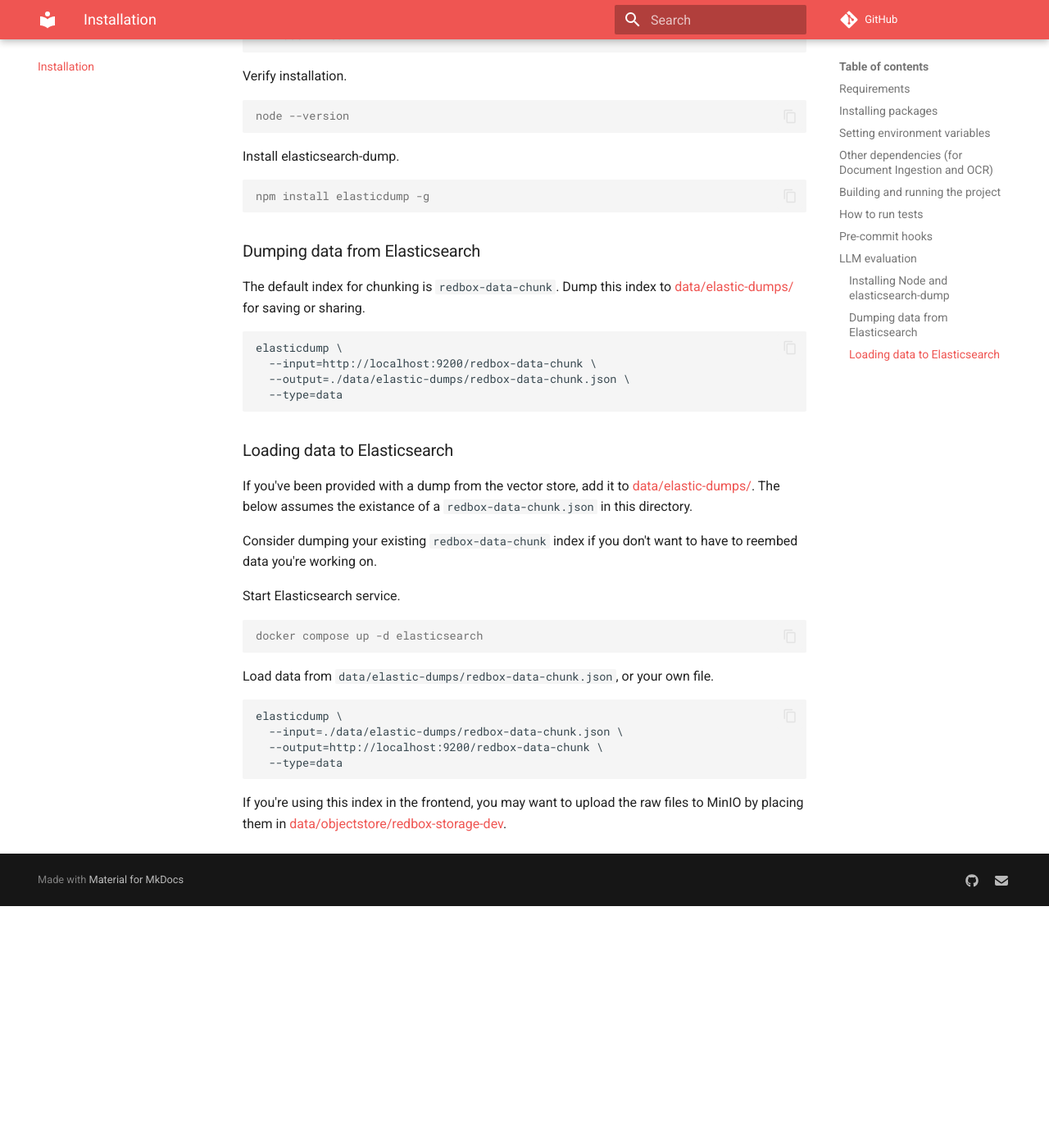
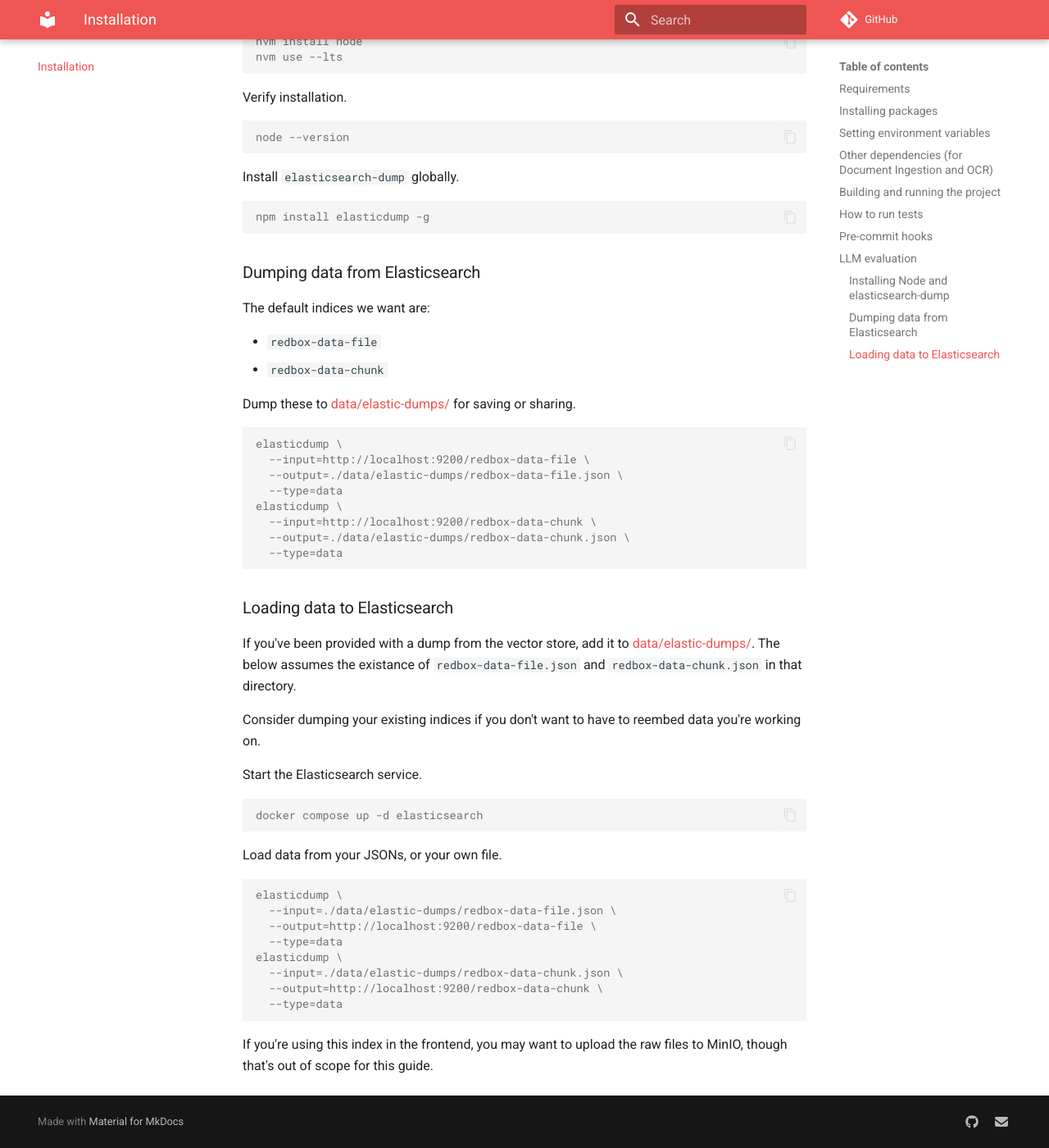
Before and after one commit to i-dot-ai/redbox, an MkDocs documentation site: the page built from docs/DEVELOPER_SETUP.md, in a window 1280 px wide and 1400 px high, scrolled down 3779 px. Shown: the whole window at 82% size. Built offline with MkDocs 1.6.1 and Material for MkDocs 9.7.7, drawn with Linux system fonts in a browser that asks for light colours; comment, search, counter and statistics services are not loaded; before the commit the page ends 4884 px from its top, so only the background shows below that; some of the changed text lies outside the part shown.

Commit message:
Finished guide to using elasticsearch-dump, and verified that it works

````diff
--- a/docs/DEVELOPER_SETUP.md
+++ b/docs/DEVELOPER_SETUP.md
@@ -131,23 +131,23 @@ Notebooks with some standard methods to evaluate the LLM can be found in the [no
 
 You may want to evaluate using versioned datasets in conjunction with a snapshot of the pre-embedded vector store.
 
-We use [elasticsearch-dump](https://github.com/elasticsearch-dump/elasticsearch-dump) to save and load data from the vector store.
+We use [elasticsearch-dump](https://github.com/elasticsearch-dump/elasticsearch-dump) to save and load bulk data from the vector store.
 
-### Installing Node and elasticsearch-dump
+### Installing Node and `elasticsearch-dump`
 
-Install [Node and npm](https://docs.npmjs.com/downloading-and-installing-node-js-and-npm) (Node package manager) if you don't already have them. We recommend using [nvm](https://github.com/nvm-sh/nvm?tab=readme-ov-file#installing-and-updating) (Node version manager) to do this.
+Install [Node and `npm`](https://docs.npmjs.com/downloading-and-installing-node-js-and-npm) (Node package manager) if you don't already have them. We recommend using [`nvm`](https://github.com/nvm-sh/nvm?tab=readme-ov-file#installing-and-updating) (Node version manager) to do this.
 
-If you know about Node you should follow the tools' documentation. We endeavour to provide a quickstart here which will install elasticdump globally. This is generally not good practise.
+If you're familiar with Node or use it regularly we recommend following your own processes or the tools' documentation. We endeavour to provide a quickstart here which will install `nvm`, Node, `npm` and `elasticsearch-dump` globally. This is generally not good practise.
 
-To install NVM:
+To install `nvm`:
 
 ```console
 curl -o- https://raw.githubusercontent.com/nvm-sh/nvm/v0.39.7/install.sh | bash
 ```
 
-Then restart your terminal.
+Restart your terminal.
 
-Then to install Node:
+Install Node.
 
 ```console
 nvm install node
@@ -160,7 +160,7 @@ Verify installation.
 node --version
 ```
 
-Install elasticsearch-dump.
+Install `elasticsearch-dump` globally.
 
 ```console
 npm install elasticdump -g
@@ -168,9 +168,18 @@ npm install elasticdump -g
 
 ### Dumping data from Elasticsearch
 
-The default index for chunking is `redbox-data-chunk`. Dump this index to [data/elastic-dumps/](../data/elastic-dumps/) for saving or sharing.
+The default indices we want are:
 
-```
+* `redbox-data-file`
+* `redbox-data-chunk`
+
+Dump these to [data/elastic-dumps/](../data/elastic-dumps/) for saving or sharing.
+
+```console
+elasticdump \
+  --input=http://localhost:9200/redbox-data-file \
+  --output=./data/elastic-dumps/redbox-data-file.json \
+  --type=data
 elasticdump \
   --input=http://localhost:9200/redbox-data-chunk \
   --output=./data/elastic-dumps/redbox-data-chunk.json \
@@ -179,23 +188,27 @@ elasticdump \
 
 ### Loading data to Elasticsearch
 
-If you've been provided with a dump from the vector store, add it to [data/elastic-dumps/](../data/elastic-dumps/). The below assumes the existance of a `redbox-data-chunk.json` in this directory.
+If you've been provided with a dump from the vector store, add it to [data/elastic-dumps/](../data/elastic-dumps/). The below assumes the existance of `redbox-data-file.json` and `redbox-data-chunk.json` in that directory.
 
-Consider dumping your existing `redbox-data-chunk` index if you don't want to have to reembed data you're working on.
+Consider dumping your existing indices if you don't want to have to reembed data you're working on.
 
-Start Elasticsearch service.
+Start the Elasticsearch service.
 
 ```console
 docker compose up -d elasticsearch
 ```
 
-Load data from `data/elastic-dumps/redbox-data-chunk.json`, or your own file.
+Load data from your JSONs, or your own file.
 
-```
+```console
+elasticdump \
+  --input=./data/elastic-dumps/redbox-data-file.json \
+  --output=http://localhost:9200/redbox-data-file \
+  --type=data
 elasticdump \
   --input=./data/elastic-dumps/redbox-data-chunk.json \
   --output=http://localhost:9200/redbox-data-chunk \
   --type=data
 ```
 
-If you're using this index in the frontend, you may want to upload the raw files to MinIO by placing them in [data/objectstore/redbox-storage-dev](../data/objectstore/redbox-storage-dev).
+If you're using this index in the frontend, you may want to upload the raw files to MinIO, though that's out of scope for this guide.
````
